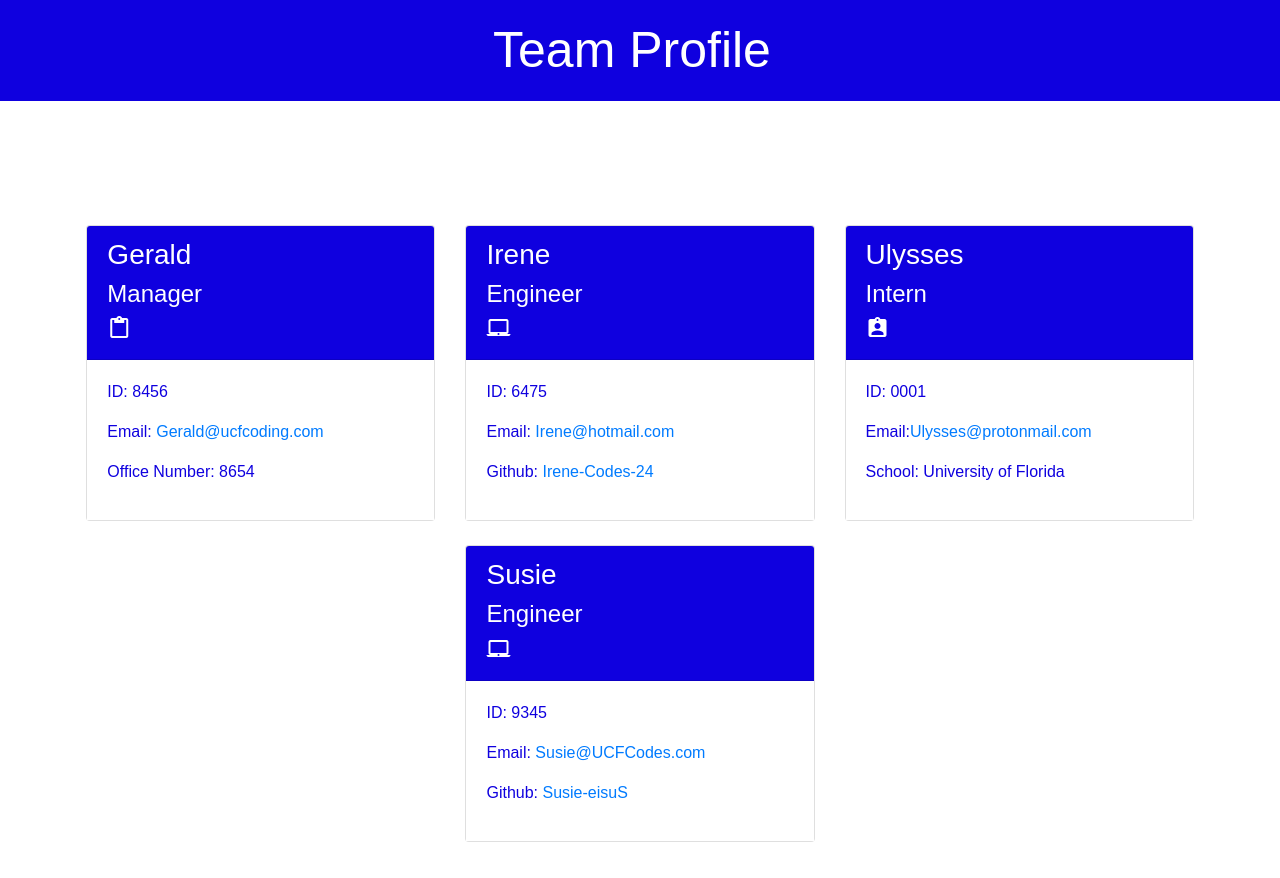
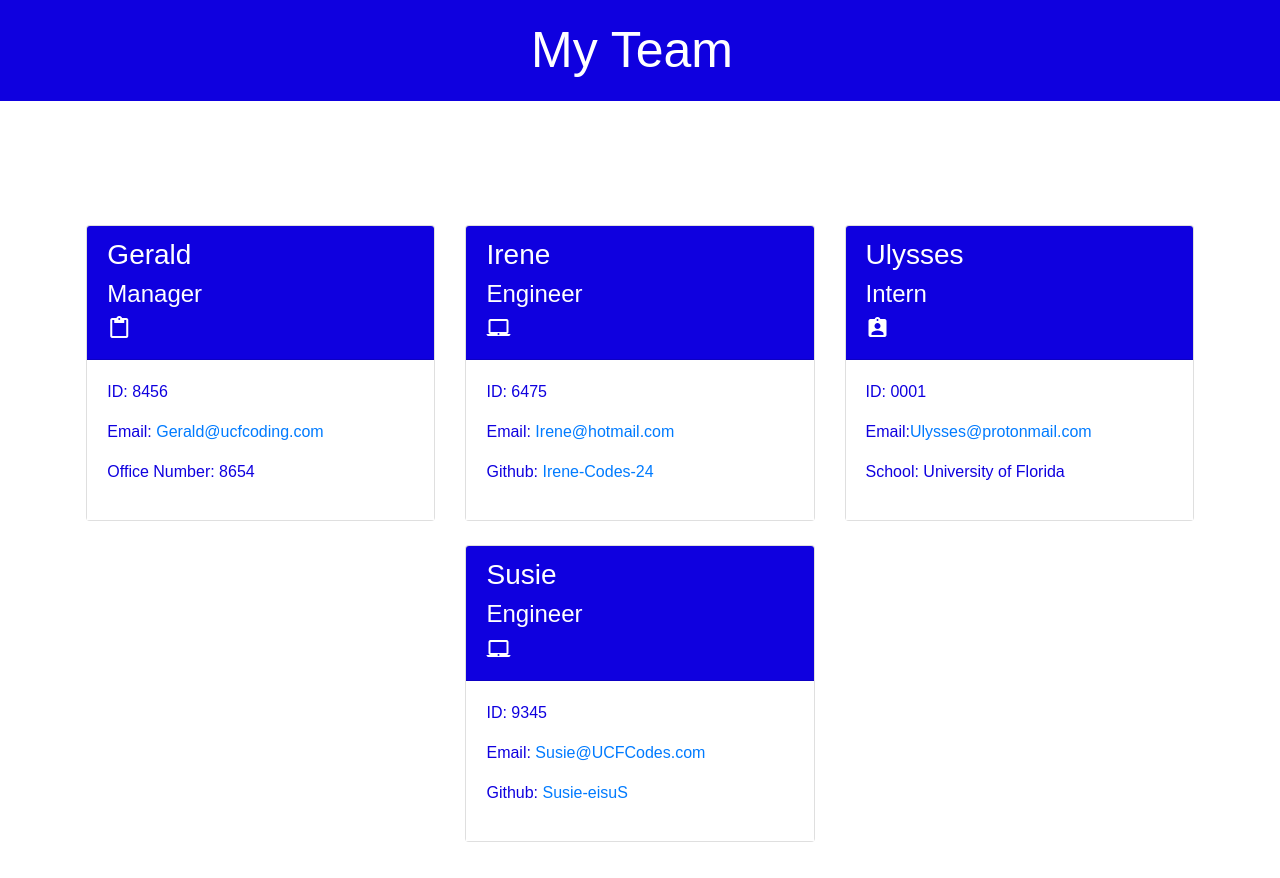
Before and after one commit to Andy-Waine/Team-Profile-Generator, a website: page dist/index.html in a window 1280 px wide. Drawn offline with nearby package versions, Linux system fonts and the light colour scheme.

Commit message:
small grammar changes

```diff
--- a/dist/index.html
+++ b/dist/index.html
@@ -14,7 +14,7 @@
   <body>
       <header>
           <nav class="navbar" id="navbar">
-              <span class="navbar-brand mb-0 h1 w-100 text-center" id="navbar-text">Team Profile</span>
+              <span class="navbar-brand mb-0 h1 w-100 text-center" id="navbar-text">My Team</span>
           </nav>
       </header>
       <main>
```
